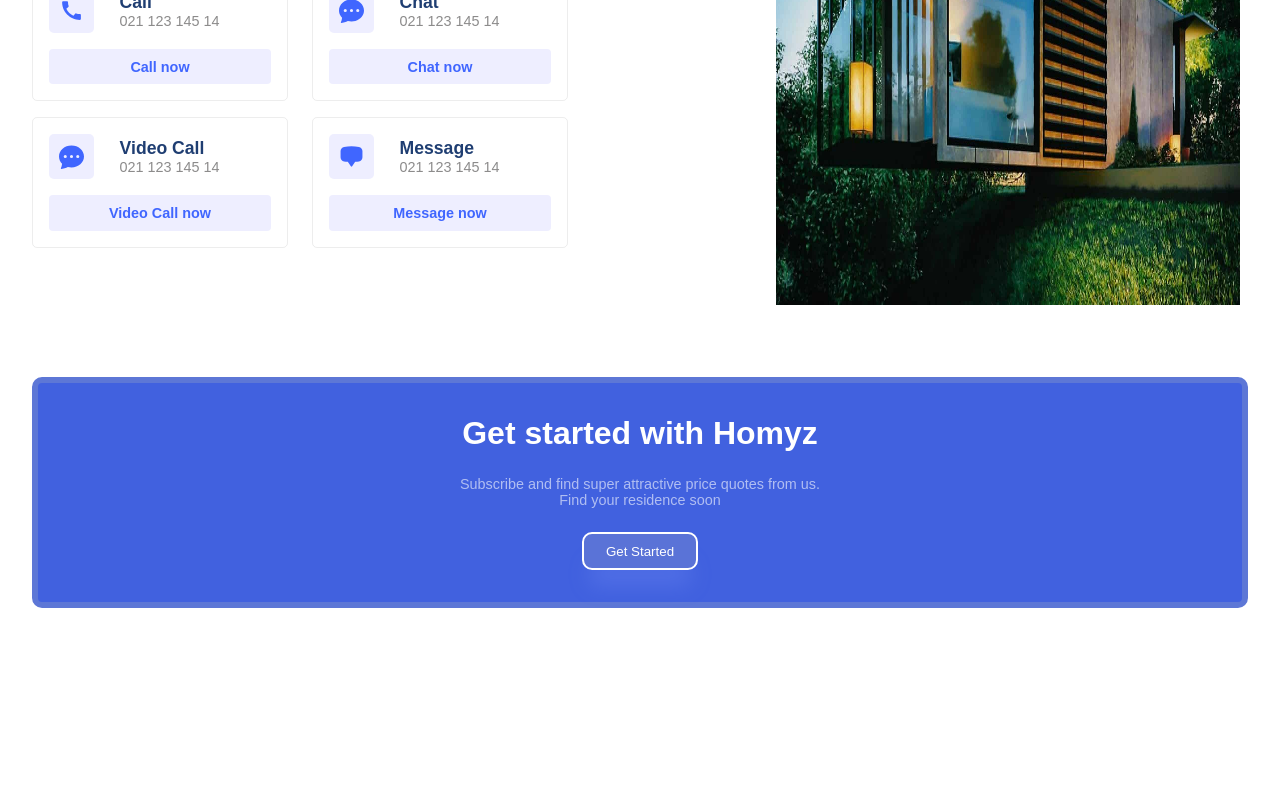
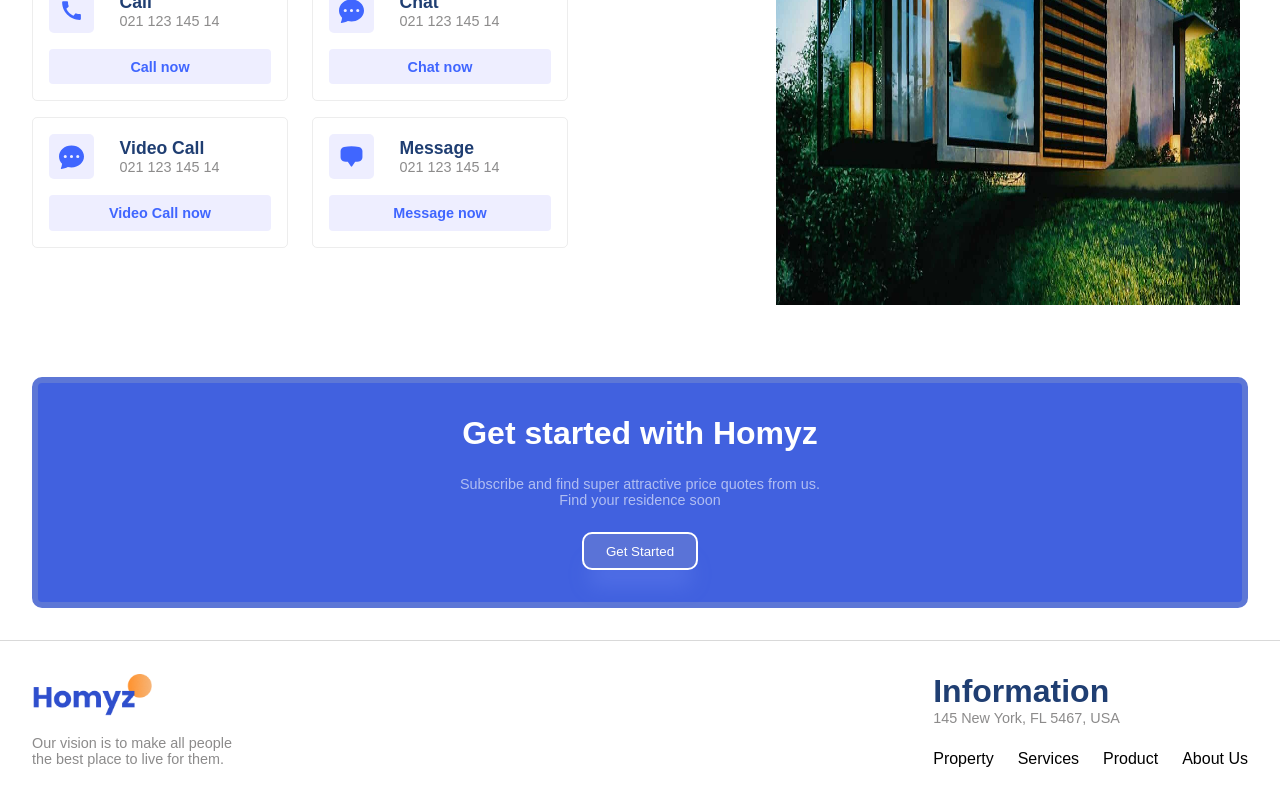
Before and after one commit to Arohi-30/react-team-project, a React (Vite) app: page / in a window 1280 px wide. Shown: the part 2272-3072 px from the top of the page. Before the commit the page ends 2912 px from the top, so only its background shows below. Built offline with nearby package versions, Linux system fonts and the light colour scheme.

Commit message:
Footer done

```diff
--- a/src/App.jsx
+++ b/src/App.jsx
@@ -6,6 +6,7 @@
 import Value from "./components/Value/Value";
 import Contact from "./components/Contact/Contact";
 import GetStarted from "./components/GetStarted/GetStarted";
+import Footer from "./components/Footer/Footer";
 function App() {
   return (
     <div className="App">
@@ -19,6 +20,7 @@
       <Value/>
       <Contact/>
       <GetStarted/>
+      <Footer/>
     </div>
   );
 }
--- /dev/null
+++ b/src/components/Footer/Footer.css
@@ -0,0 +1,12 @@
+.f-container{
+    justify-content: space-between;
+    border-top: .5px solid rgba(0,0,0,0.148)
+}
+.f-left{
+    gap: 1rem;
+}
+.f-menu{
+    gap: 1.5rem;
+    margin-top: 1.5rem;
+    font-weight: 500;
+}
--- /dev/null
+++ b/src/components/Footer/Footer.jsx
@@ -0,0 +1,31 @@
+import React from "react";
+import "./Footer.css";
+const Footer = () => {
+  return (
+    <div className="f-wrapper">
+      <div className="paddings innerWidth flexCenter f-container">
+        {/* left side */}
+        <div className="flexColStart f-left">
+          <img src="./logo2.png" alt="" width={120} />
+          <span className="secondaryText">
+            Our vision is to make all people <br />
+            the best place to live for them.
+          </span>
+        </div>
+
+        <div className="flexColStart f-right">
+          <span className="primaryText">Information</span>
+          <span className="secondaryText">145 New York, FL 5467, USA</span>
+          <div className="flexCenter f-menu">
+            <span>Property</span>
+            <span>Services</span>
+            <span>Product</span>
+            <span>About Us</span>
+          </div>
+        </div>
+      </div>
+    </div>
+  );
+};
+
+export default Footer;
```
